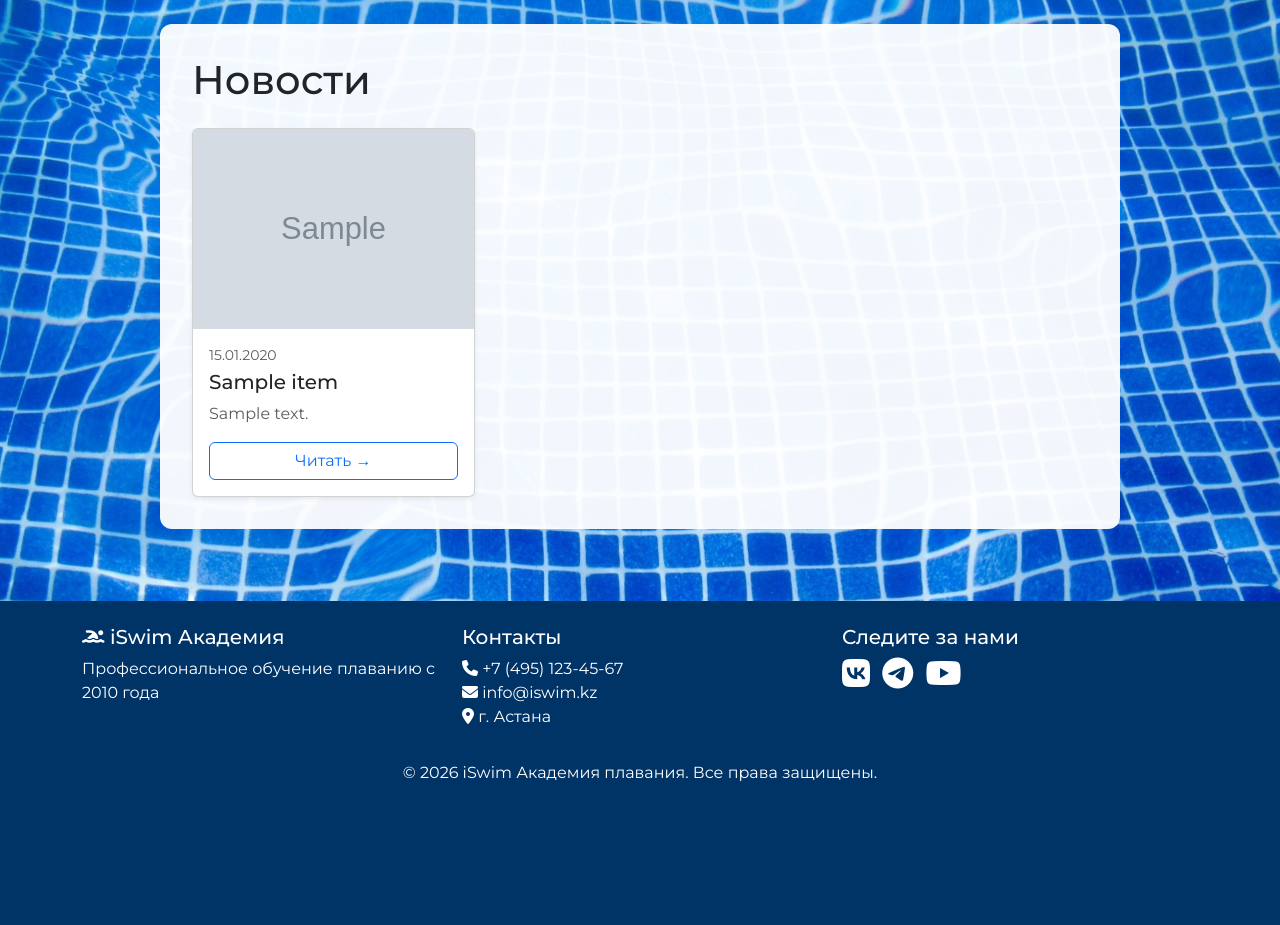
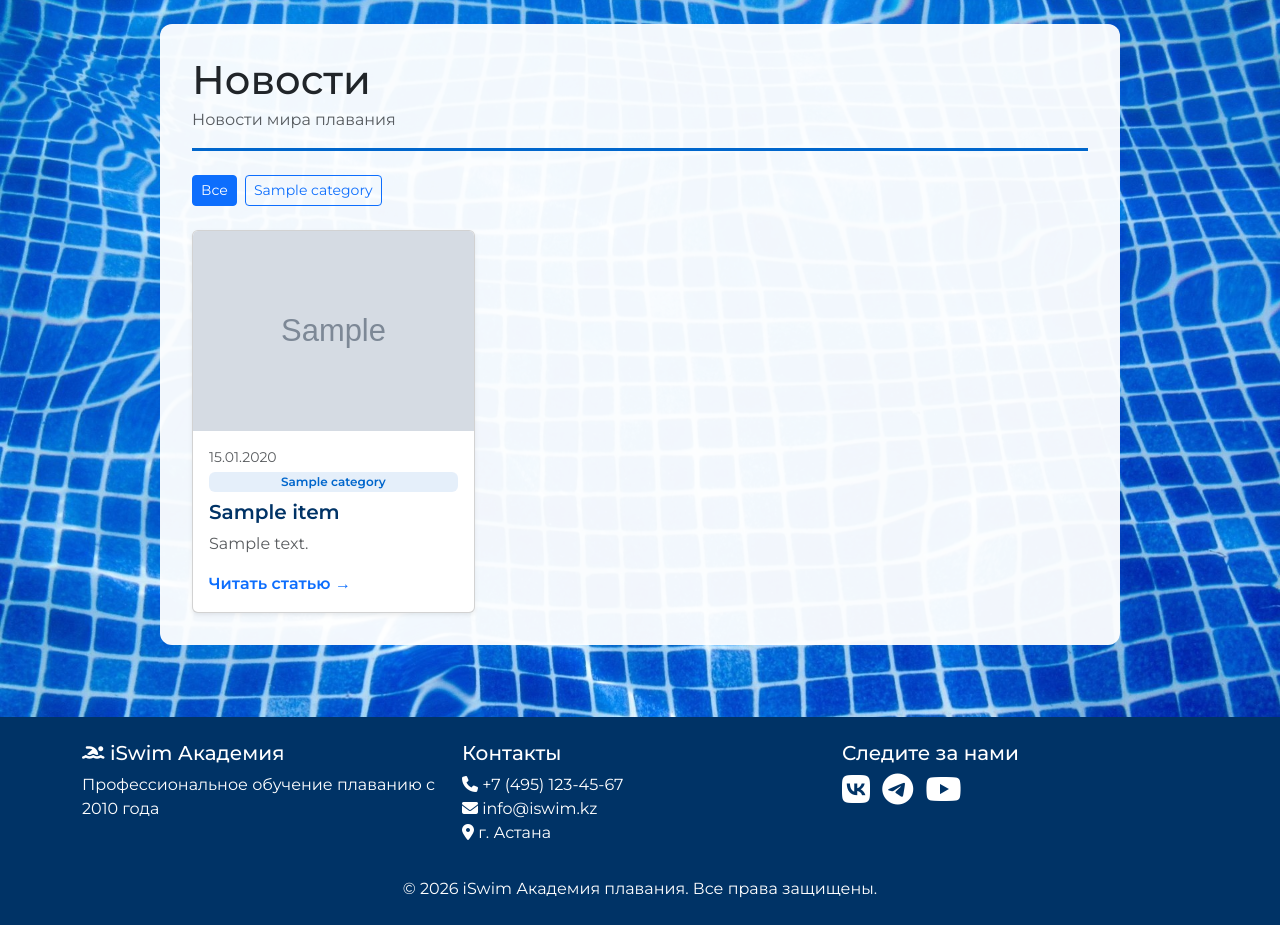
Before and after one commit to Skvorcmen/iSwim_Academy, a Django app: template templates/news/news_list.html in a window 1280 px wide. Shown: the part 56-981 px from the top of the page. Before the commit the page ends 838 px from the top, so only its background shows below. Run offline with Django 5.2, Linux system fonts and the light colour scheme; the template is opened without the code that fills it: most values are stand-ins (such as "Sample title", 1, 10 or a date in 2020); grey boxes marked "Sample" are stand-in pictures.

Commit message:
редакт шаблона списк ановостей, редакт шаблона новости предложение трех новостей в конце статьи

```diff
--- a/templates/news/news_list.html
+++ b/templates/news/news_list.html
@@ -2,8 +2,24 @@
 
 {% block title %}Новости — iSwim{% endblock %}
 
+
 {% block content %}
-<h1 class="mb-4">Новости</h1>
+<div class="mb-4 pb-3" style="border-bottom: 3px solid #0066CC;">
+    <h1 class="mb-0">Новости</h1>
+    <p class="text-muted mt-1 mb-0">Новости мира плавания</p>
+</div>
+<div class="d-flex gap-2 flex-wrap mb-4">
+    <a href="{% url 'news-list' %}"
+       class="btn btn-sm {% if not current_category %}btn-primary{% else %}btn-outline-primary{% endif %}">
+        Все
+    </a>
+    {% for category in categories %}
+    <a href="{% url 'news-list' %}?category={{ category.slug }}"
+       class="btn btn-sm {% if current_category == category.slug %}btn-primary{% else %}btn-outline-primary{% endif %}">
+        {{ category.name }}
+    </a>
+    {% endfor %}
+</div>
 
 <div class="row g-4">
 {% for item in news_list %}
@@ -18,9 +34,16 @@
         {% endif %}
         <div class="card-body d-flex flex-column">
             <p class="text-muted small mb-1">{{ item.created_at|date:"d.m.Y" }}</p>
-            <h5 class="card-title">{{ item.title }}</h5>
-            <p class="card-text text-muted">{{ item.content|truncatewords:20 }}</p>
-            <a href="{% url 'news-detail' item.slug %}" class="btn btn-outline-primary mt-auto">Читать →</a>
+            {% if item.category %}
+            <span class="badge mb-2" style="background: rgba(0,102,204,0.1); color: #0066CC;">
+                {{ item.category }}
+            </span>
+            {% endif %}
+            <h5 class="card-title fw-bold" style="color: #003366;">{{ item.title }}</h5>
+            <p class="card-text text-muted">{{ item.content|truncatewords:12 }}</p>
+            <a href="{% url 'news-detail' item.slug %}" class="mt-auto text-primary fw-semibold" style="text-decoration: none;">
+                Читать статью →
+            </a>
         </div>
     </div>
 </div>
```
Also changed, not shown: templates/news/news_detail.html (+37 -10 lines).
